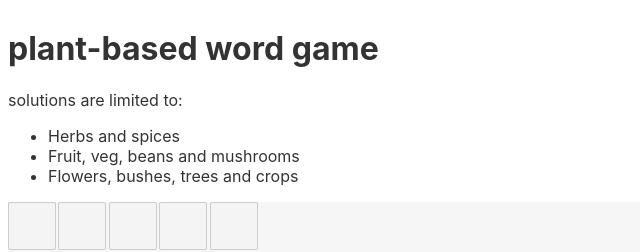
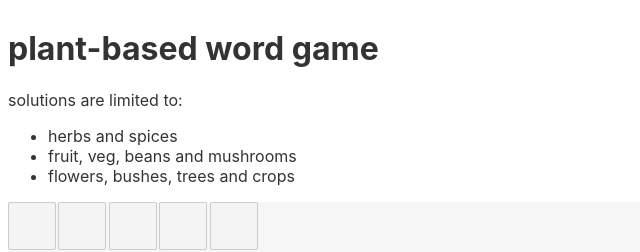
Before and after one commit to 12ian34/plantle, a Svelte app: page / in a window 1280 px wide. Shown: the top 252 px of the page, without its empty margins (0-640 px from the left). Built offline with nearby package versions, Linux system fonts and the light colour scheme; no server answers.

Commit message:
update todo

```diff
--- a/src/App.svelte
+++ b/src/App.svelte
@@ -5,9 +5,9 @@
 <h1>plant-based word game</h1>
 <p>solutions are limited to:</p>
 <ul>
-  <li>Herbs and spices</li>
-  <li>Fruit, veg, beans and mushrooms</li>
-  <li>Flowers, bushes, trees and crops</li>
+  <li>herbs and spices</li>
+  <li>fruit, veg, beans and mushrooms</li>
+  <li>flowers, bushes, trees and crops</li>
 </ul>
 
 <Keyboard />
```
Also changed, not shown: 1 other file (tests, documents, lock files or other folders).
